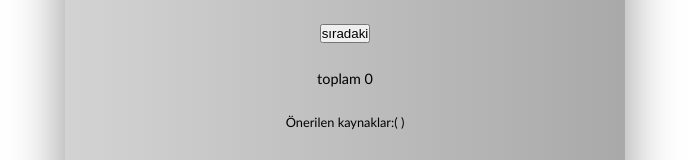
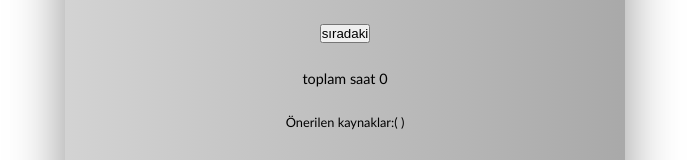
Before and after one commit to codewizard-creator/Oryantasyon-Projesi, a React (Create React App) app: page /program in a window 1280 px wide. Shown: the part 338-498 px from the top of the page, without its empty margins (295-982 px from the left). Built offline with nearby package versions, Linux system fonts and the light colour scheme; the HTML template or start-up script is replaced by a standard one.

Commit message:
commit on 'master'

```diff
--- a/src/components/Program.js
+++ b/src/components/Program.js
@@ -146,7 +146,7 @@ export default function Program() {
                 setetap(etap + 1);
 
             }}>{etap <= 3 ? "sıradaki" : ""}</button>
-            <span className="toplambilgi">toplam {toplam} </span>
+            <span className="toplambilgi">toplam saat {toplam} </span>
         <ul className="kaynaksıralama">Önerilen kaynaklar:( {etap===2 && branchone || etap===3 && branchtwo || etap===4 && branchthree} )
          {kaynak.map((k)=> {
                 return (<li key={k.id} className = "sıralama">
--- a/src/components/data.js
+++ b/src/components/data.js
@@ -34,5 +34,12 @@
         text: "lorem ipsum dolor sit amet",
         konular : ['php','css']
     },
+    {
+        id: 6,
+        kaynakismi: "yazılımgençliği4.com",
+        kategori: "bilgini sına",
+        text: "lorem ipsum dolor sit",
+        konular : ['php','css','javascript']
+    },
 
 ]
```
